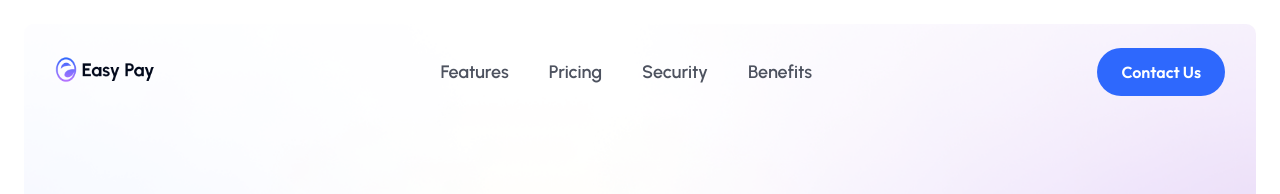
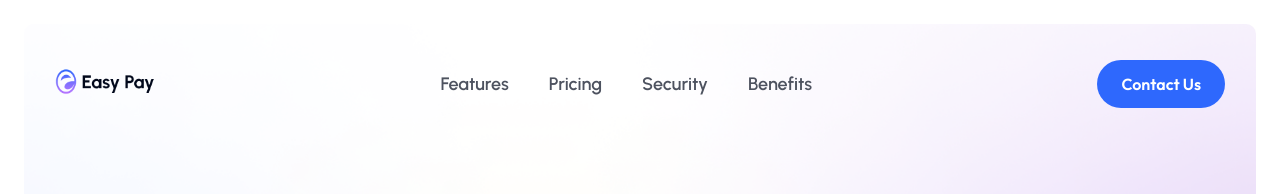
Before and after one commit to dev-shakhawat/EasyPay, a Next.js app: page / in a window 1280 px wide. Shown: the top 194 px of the page. Built offline with nearby package versions, Linux system fonts and the light colour scheme.

Commit message:
responsive review

```diff
--- a/app/globals.css
+++ b/app/globals.css
@@ -65,5 +65,5 @@
 /* how to section */
 
 .getStartbtn{
-  @apply xl:py-4 lg:py-3 md:py-2 sm:py-2 py-1 xl:px-6 lg:px-5 md:px-4  px-3  h-fit leading-[150%] rounded-[30px] bg-[#2E68FD] text-white font-semibold xl:text-base lg:text-sm md:text-xs  text-xs  font-outfit mt-5 lg:mt-0 mx-auto lg:mx-0
+  @apply lg:py-4 sm:py-2 py-1 lg:px-6   md:px-4  px-3  h-fit leading-[150%] rounded-[30px] bg-[#2E68FD] text-white font-semibold xl:text-base lg:text-sm md:text-xs  text-xs  font-outfit mt-5 lg:mt-0 mx-auto lg:mx-0
 }
--- a/src/components/common/NavBar.tsx
+++ b/src/components/common/NavBar.tsx
@@ -34,9 +34,9 @@ export default function NavBar() {
 
   return (
     <motion.nav initial={{ opacity: 0, y: -30 }} animate={{ opacity: 1, y: 0 }} transition={{ duration: 0.5 }}
-      className={`w-full px-2 lg:px-5 xl:px-0 fixed left-0 z-50 transition-all ease-in-out duration-300  xl:py-6 lg:py-5 md:py-4 sm:py-3 py-2 ${ isScrolled
-          ? "bg-[radial-gradient(circle_at_top_left,_#dfe7ff_0%,_#fffbe7_40%,_#f2e5ff_100%)] top-0  "
-          : "bg-transparent top-6    "  }`} >
+      className={`w-full px-2 lg:px-5 xl:px-0 fixed left-0 z-50 transition-all ease-in-out duration-300    ${ isScrolled
+          ? "bg-[radial-gradient(circle_at_top_left,_#dfe7ff_0%,_#fffbe7_40%,_#f2e5ff_100%)] top-0 shadow-sm lg:py-5 md:py-3 py-2   "
+          : "bg-transparent top-6 lg:py-9 md:py-5 sm:py-3 py-2    "  }`} >
       <Container>
         <div className="flex items-center justify-between">
 
--- a/src/sections/banner/Banner.tsx
+++ b/src/sections/banner/Banner.tsx
@@ -24,8 +24,8 @@ export default function Banner() {
         <div className="lg:flex  relative  ">
 
             {/* banner text */}
-            <motion.div  initial={{ opacity: 0, x: -20 }} animate={{ opacity: 1, x: 0 }} transition={{ duration: 0.5 }} className="xl:max-w-[638px] xl:pb-[159px] pb-5 sm:pb-10 md:pb-20 lg:pb-30 ">
-              <div className="px-1 md:px-2 xl:px-0">
+            <motion.div  initial={{ opacity: 0, x: -20 }} animate={{ opacity: 1, x: 0 }} transition={{ duration: 0.5 }} className="lg:max-w-[638px] lg:pb-[159px] pb-5 sm:pb-10 md:pb-25 ">
+              <div className="px-1 md:px-2 lg:px-0">
 
                   <span className="bannerTitle   ">
                     easy payment
@@ -34,7 +34,7 @@ export default function Banner() {
                   <div className="relative ">
 
                     <p className="bnnerhead  ">Pay fast and smarter from anywhere</p>
-                    <Image src={bannervictor} width={100} height={100} alt="logo" className=" absolute xl:top-17 top-11 lg:top-13 xl:right-5 right-45 lg:right-3 xl:w-[490px] md:w-[300px] lg:w-[390px]   hidden md:inline-block   " />
+                    <Image src={bannervictor} width={100} height={100} alt="logo" className=" absolute xl:top-17 top-11 lg:top-13 lg:right-3  right-70   xl:w-[490px] lg:w-[390px] md:w-[300px]    hidden md:inline-block   " />
 
                   </div>
 
```
